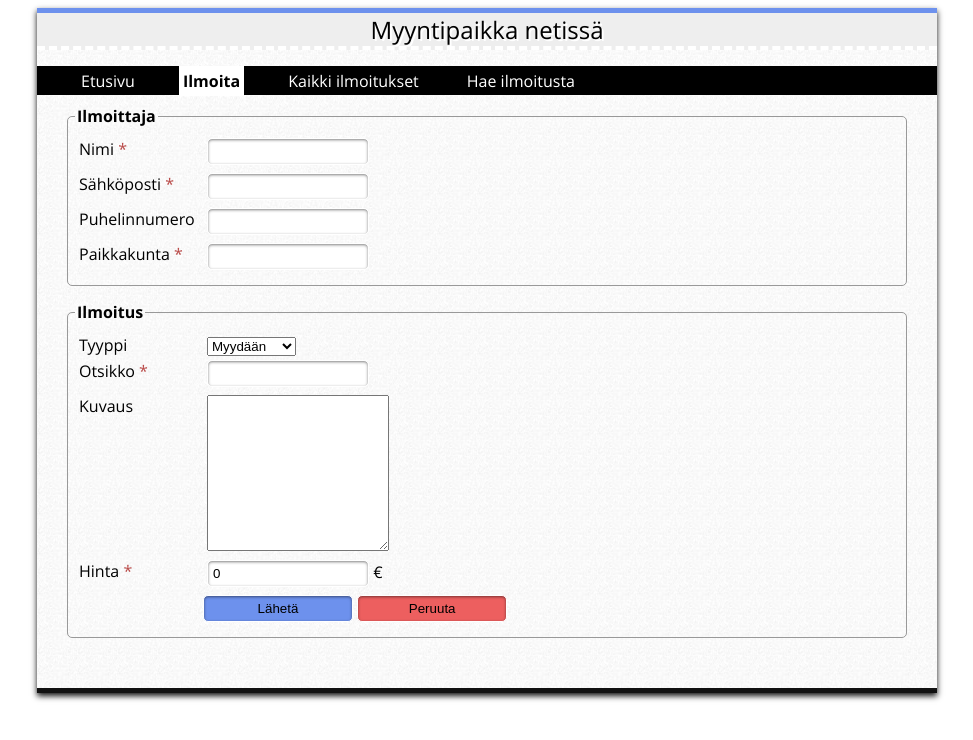
After one commit to suomisim/php, a PHP site: page /Ilmoituspalsta/uusiIlmoitus.php in a window 1280 px wide. The commit adds this page. Shown: the top 740 px of the page, without its empty margins (153-1126 px from the left). Run offline with PHP 8.4, Linux system fonts and the light colour scheme.

Commit message:
Add Ilmoituspalsta

```diff
--- /dev/null
+++ b/Ilmoituspalsta/ilmoitus.css
@@ -0,0 +1,142 @@
+@charset "utf-8";
+
+@font-face {
+	font-family: 'Open Sans';
+	font-style: normal;
+	font-weight: 700;
+	src: local('Open Sans Bold'), local('OpenSans-Bold'),
+		url('http://themes.googleusercontent.com/static/fonts/opensans/v6/k3k702ZOKiLJc3WVjuplzHhCUOGz7vYGh680lGh-uXM.woff')
+		format('woff');
+}
+
+@font-face {
+	font-family: 'Open Sans';
+	font-style: normal;
+	font-weight: 400;
+	src: local('Open Sans'), local('OpenSans'),
+		url('http://themes.googleusercontent.com/static/fonts/opensans/v6/cJZKeOuBrn4kERxqtaUH3T8E0i7KZn-EPnyo3HZu7kw.woff')
+		format('woff');
+}
+
+body {
+	background: white;
+	font-family: Open Sans, Helvetica, sans-serif;
+}
+
+.tausta {
+	background: url('harmaa.jpg');
+	border-bottom: 5px solid #111;
+	box-shadow: 0px 3px 6px #111;
+	max-width: 900px;
+	min-width: 500px;
+	margin-left: auto;
+	margin-right: auto;
+	min-height: 680px;
+}
+
+header, navi, article, footer {
+	display: block;
+}
+
+header {
+	border-top: 5px solid #6d91ed;
+	background-color: #eee;
+	padding: 0 2%;
+	border-bottom: 4px dashed #fff;
+	width: 96%;
+	color: #000;
+	text-shadow: 2px 2px 0px #fff;
+	font-size: 24px;
+	text-align: center;
+}
+
+nav {
+	height: 29px;
+	width: 100%;
+	background: #000;
+	color: white;
+}
+
+nav ul {
+	list-style: none;
+}
+
+nav ul li {
+	float: left;
+	margin-right: 40px;
+	padding: 4px;
+}
+
+nav a:hover {
+	color: blue;
+}
+
+nav  a {
+	display: block;
+	text-decoration: none;
+	color: white;
+}
+
+article {
+
+}
+
+p {
+	margin: 4px;
+}
+
+fieldset {
+	padding: 7px;
+	margin-left: 30px;
+	margin-right: 30px;
+	margin-top: 10px;
+	margin-bottom: 15px;
+	border-radius: 5px;
+	border: 1px solid #999;
+}
+
+legend {
+	font-weight: bold;
+}
+
+fieldset input {
+	border-radius: 5px;
+	padding: 5px;
+	margin-bottom: 4px;
+	border: 1px solid white;
+	color: black;
+	box-shadow: inset 0 1px 3px rgba(0, 0, 0, 0.50);
+	-moz-box-shadow: inset 0 1px 3px rgba(0, 0, 0, 0.50);
+	-webkit-box-shadow: inset 0 1px 3px rgba(0, 0, 0, 0.50);
+	width: 150px;
+}
+
+input.text {
+	border-radius: 5px;
+	padding: 5px;
+	margin-bottom: 4px;
+	border: 1px solid white;
+	color: black;
+	box-shadow: inset 0 1px 3px rgba(0, 0, 0, 0.50);
+	-moz-box-shadow: inset 0 1px 3px rgba(0, 0, 0, 0.50);
+	-webkit-box-shadow: inset 0 1px 3px rgba(0, 0, 0, 0.50);
+	width: 150px;
+}
+
+fieldset input:hover, textarea:hover {
+	border-color: #6d91ed;
+}
+
+.blue {
+	background: #6d91ed;
+}
+
+.red {
+	background: #ed5f5f;
+}
+
+.active {
+	color: black;
+	background-color: white;
+	font-weight: bold
+}
--- /dev/null
+++ b/Ilmoituspalsta/ilmoitus.php
@@ -0,0 +1,280 @@
+<?php
+class Ilmoitus {
+	// Virhekoodeja vastaavat virheilmoitukset, staattinen lista eli luodaan kerran
+	private static $virhelista = array (
+			- 1 => "Tuntematon virhe",
+			0 => "",
+			11 => "Nimi ei voi olla tyhjä",
+			12 => "Nimessä tulee olla vain kirjaimia",
+			13 => "Nimessä on liian vähän merkkejä",
+			14 => "Nimessä on liikaa merkkejä",
+			21 => "Sähköpostiosoite ei voi olla tyhjä",
+			22 => "Tarkasta sähköpostiosoitteen oikeellisuus",
+			31 => "Tarkasta puhelinnumeron oikeellisuus",
+            32 => "Puhelinnumero ei saa olla tyhjä",
+            33 => "Puhelinnumero on liian lyhyt/pitkä",
+			41 => "Paikkakunta ei voi olla tyhjä",
+			42 => "Paikkakunnassa ei voi olla numeroita",
+			51 => "Otsikko ei voi olla tyhjä",
+			52 => "Otsikossa on liian vähän tai liikaa kirjaimia",
+			53 => "Otsikossa on kiellettyjä merkkejä",
+			61 => "Kuvaus ei voi olla tyhjä",
+			62 => "Kuvauksessa on liian vähän kirjaimia",
+			63 => "Kuvaus on liian pitkä",
+			64 => "Kuvauksessa on kiellettyjä kirjaimia tai merkkejä",
+			70 => "Hinta on pakollinen",
+			71 => "Hinta on virheellinen",
+			72 => "Hinta on liian pieni",
+			73 => "Hinta on liian suuri"
+	);
+
+	// Kertoo virhekoodia vastaavan virhetekstin
+	public static function getError($virhekoodi) {
+		if (isset ( self::$virhelista [$virhekoodi] ))
+			return self::$virhelista [$virhekoodi];
+
+		return self::$virhelista [- 1];
+	}
+
+	// Luokan attribuutit
+	private $nimi;
+	private $email;
+	private $puhnro;
+	private $paikkakunta;
+	private $tyyppi;
+	private $otsikko;
+	private $kuvaus;
+	private $hinta;
+	private $id;
+
+	// Konstruktori
+
+	// $ilmoitus = new Ilmoitus(" Sirpa ", "sirpa.marttila@haaga-helia.fi");
+    // tai $ilmoitus = new Ilmoitus();
+
+	function __construct($nimi = "", $email = "", $puhnro = "", $paikkakunta = "", $tyyppi = "", $otsikko = "", $kuvaus = "", $hinta = 0, $id = 0) {
+		$this->nimi = trim ( mb_convert_case ( $nimi, MB_CASE_TITLE, "UTF-8" ) );
+		$this->email = trim ( $email );
+		$this->puhnro = trim ( $puhnro );
+		$this->paikkakunta = trim ( mb_convert_case ( $paikkakunta, MB_CASE_TITLE, "UTF-8" ) );
+		$this->tyyppi = $tyyppi;
+		$this->otsikko = trim ( mb_convert_case ( $otsikko, MB_CASE_TITLE, "UTF-8" ) );
+		$this->kuvaus = trim ( $kuvaus );
+		$this->hinta = trim ( $hinta );
+		$this->id = $id;
+	}
+
+	public function setNimi($nimi) {
+		$this->nimi = trim ( $nimi );
+	}
+
+	public function getNimi() {
+		return $this->nimi;
+	}
+    // $nimiVirhe = $ilmoitus->checkNimi();
+	public function checkNimi($required = true, $min = 3, $max = 50) {
+		// Jos saa olla tyhjä ja on tyhjä
+		if ($required == false && strlen ( $this->nimi ) == 0) {
+			return 0;
+		}
+
+		// Jos ei saa olla tyhjä ja on tyhjä
+		if ($required == true && strlen ( $this->nimi ) == 0) {
+			return 11;
+		}
+
+		// Jos nimen muoto ei ole oikea
+		if (preg_match ( "/[^a-zåäöA-ZÅÄÖ\- ]/", $this->nimi )) {
+			return 12;
+		}
+
+		// Jos nimi on liian lyhyt
+		if (strlen ( $this->nimi) < $min) {
+			return 13;
+		}
+
+		// Jos nimi on liian pitkä
+		if (strlen ( $this->nimi ) > $max) {
+			return 14;
+		}
+
+		// Kentässä ei ole virhettä
+		return 0;
+	}
+
+	// Email
+	public function setEmail($email) {
+		$this->email = trim ( $email );
+	}
+
+	public function getEmail() {
+		return $this->email;
+	}
+
+	public function checkEmail($required = true) {
+//      if (preg_match ( "/[^a-zåäöA-ZÅÄÖ\- ]/", $this->email )) {
+//            return 22;
+//        }
+        if ($required == true && strlen ( $this->email ) == 0) {
+			return 21;
+		}
+
+        //Kentässä ei ole virhettä
+		return 0;
+	}
+
+	public function setPuhnro($puhnro) {
+		$this->puhnro = trim ( $puhnro );
+	}
+
+	public function getPuhnro() {
+		return $this->puhnro;
+	}
+
+	public function checkPuhnro($required = true) {
+        // Jos saa olla tyhjä ja on tyhjä
+		if ($required == false && strlen ( $this->puhnro ) == 0) {
+			return 0;
+		}
+		// Jos ei saa olla tyhjä ja on tyhjä
+		if ($required == true && strlen ( $this->puhnro ) == 0) {
+			return 32;
+		}
+		// Jos puhelinnumeron muoto ei ole oikea
+		if (! preg_match ( "/^\+?\d{8,15}$/", $this->puhnro )) {
+			return 31;
+		}
+        return 0;
+	}
+
+	public function setPaikkakunta($paikkakunta) {
+		$this->paikkakunta = trim ( $paikkakunta );
+	}
+
+	public function getPaikkakunta() {
+		return $this->paikkakunta;
+	}
+
+	public function checkPaikkakunta($required = true) {
+		// Jos saa olla tyhjä ja on tyhjä
+		if ($required == false && strlen ( $this->paikkakunta ) == 0) {
+			return 0;
+		}
+
+		// Jos ei saa olla tyhjä ja on tyhjä
+		if ($required == true && strlen ( $this->paikkakunta ) == 0) {
+			return 41;
+		}
+
+		// Jos muoto ei ole oikea
+
+
+		// Kentässä ei ole virhettä
+		return 0;
+	}
+
+
+	public function setTyyppi($tyyppi) {
+		$this->tyyppi = trim ( $tyyppi );
+	}
+
+	public function getTyyppi() {
+		return $this->tyyppi;
+	}
+
+	public function checkTyyppi($required = true) {
+		return 0;
+	}
+
+	public function setOtsikko($otsikko) {
+		$this->otsikko = trim ( $otsikko );
+	}
+
+	public function getOtsikko() {
+		return $this->otsikko;
+	}
+
+	public function checkOtsikko($required = true, $min = 2, $max = 100) {
+		return 0;
+	}
+
+	public function setKuvaus($kuvaus) {
+		$this->kuvaus = trim ( $kuvaus );
+	}
+
+	public function getKuvaus() {
+		return $this->kuvaus;
+	}
+
+	public function checkKuvaus($required = true, $min = 3, $max = 1000) {
+		if ($required == false && strlen ( $this->kuvaus ) == 0) {
+			return 0;
+		}
+
+		if ($required == true && strlen ( $this->kuvaus ) == 0) {
+			return 61;
+		}
+
+		if (strlen ( $this->kuvaus ) < $min) {
+			return 62;
+		}
+
+		if (strlen ( $this->kuvaus ) > $max) {
+			return 63;
+		}
+        // Jos kuvauksen muoto ei ole oikea
+		if (preg_match ( "/[^a-zåäöA-ZÅÄÖ0-9\- ]/", $this->kuvaus )) {
+			return 64;
+		}
+
+		return 0;
+	}
+
+	public function setHinta($hinta) {
+		$this->hinta = trim ( $hinta );
+	}
+
+	public function getHinta() {
+		return $this->hinta;
+	}
+
+	// $hintaVirhe = $ilmoitus->checkHinta();
+	public function checkHinta($required = true, $min = 0.0, $max = 100000.0) {
+
+		// Jos saa olla tyhjä ja on tyhjä
+		if ($required == false && strlen ( $this->hinta ) == 0) {
+			return 0;
+		}
+
+		// Jos ei saa olla tyhjä ja on tyhjä
+		if ($required == true && strlen ( $this->hinta ) == 0) {
+			return 70;
+		}
+
+		// Jos hinnan muoto ei ole oikea
+        if (! preg_match ( "/^\d+(\.\d{2})?$/", $this->hinta )) {
+            return 71;
+        }
+
+		// Jos hinta on liian pieni
+        if ($this->hinta < $min) {
+            return 72;
+        }
+		// Jos hinta on liian suuri
+        if ($this->hinta > $max) {
+            return 73;
+        }
+
+
+		return 0;
+	}
+
+	public function setId($id) {
+		$this->id = trim ( $id );
+	}
+
+	public function getId() {
+		return $this->id;
+	}
+}
+?>
--- /dev/null
+++ b/Ilmoituspalsta/uusiIlmoitus.php
@@ -0,0 +1,124 @@
+<?php
+require_once "ilmoitus.php";
+
+if (isset ( $_POST ["submit"] )) {
+    $ilmoitus = new Ilmoitus($_POST["nimi"], $_POST["email"], $_POST["puhnro"], $_POST["paikkakunta"], $_POST["tyyppi"], $_POST["otsikko"], $_POST["kuvaus"], $_POST["hinta"]); //huom järjestys
+
+   // print_r($ilmoitus); Voi käyttää virheiden selvitykseen
+
+    $nimiVirhe = $ilmoitus->checkNimi();
+    $emailVirhe = $ilmoitus->checkEmail();
+    $hintaVirhe = $ilmoitus->checkHinta(true, 0.0, 1000.0);
+    $puhnroVirhe = $ilmoitus->checkPuhnro();
+    $kuvausVirhe = $ilmoitus->checkKuvaus();
+}
+elseif (isset ( $_POST ["peruuta"] )) {
+	header ( "location: index.php" );
+	exit ();
+}
+else {
+    $ilmoitus = new Ilmoitus(); //tyhjä olio
+    $nimiVirhe = 0; //virheet nollaksi kun saavutaan sivulle
+    $emailVirhe = 0;
+    $hintaVirhe = 0;
+    $puhnroVirhe = 0;
+    $kuvausVirhe = 0;
+}
+?>
+<!DOCTYPE html>
+<html>
+<head>
+<meta charset="UTF-8">
+<title>Myyntipaikka netissä - osta, myy &amp; vaihda!</title>
+<meta name="author" content="Sirpa Marttila">
+<link href="ilmoitus.css" rel="stylesheet">
+<style type="text/css">
+label {
+	display: block;
+	float: left;
+	width: 8em;
+}
+</style>
+</head>
+<body>
+	<div class="tausta">
+		<header> Myyntipaikka netissä </header>
+		<nav>
+			<ul>
+				<li><a href="index.php">Etusivu</a></li>
+				<li class="active">Ilmoita</li>
+				<li><a href="">Kaikki ilmoitukset</a></li>
+				<li><a href="">Hae ilmoitusta</a></li>
+			</ul>
+		</nav>
+
+		<article>
+			<form action="uusiIlmoitus.php" method="post">
+				<fieldset>
+
+					<legend>Ilmoittaja</legend>
+					<p>
+						<label>Nimi <span style="color: #B94A48">*</span></label> <input
+							type="text" name="nimi" value="<?php print(htmlentities ($ilmoitus->getNimi(), ENT_QUOTES, "UTF-8")) ?>">
+                        <span class="virhe"><?php print($ilmoitus->getError($nimiVirhe))?></span>
+                    </p>
+
+					<p>
+						<label>Sähköposti <span style="color: #B94A48">*</span></label> <input
+							type="text" name="email" value="<?php print(htmlentities ($ilmoitus->getEmail(), ENT_QUOTES, "UTF-8")) ?>">
+                        <span class="virhe"><?php print($ilmoitus->getError($emailVirhe))?></span>
+					</p>
+
+					<p>
+						<label>Puhelinnumero</label> <input type="text" name="puhnro"
+							value="<?php print(htmlentities ($ilmoitus->getPuhnro(), ENT_QUOTES, "UTF-8")) ?>">
+                        <span class="virhe"><?php print($ilmoitus->getError($puhnroVirhe))?></span>
+					</p>
+
+					<p>
+						<label>Paikkakunta <span style="color: #B94A48">*</span></label> <input
+							type="text" name="paikkakunta" value="<?php print(htmlentities ($ilmoitus->getPaikkakunta(), ENT_QUOTES, "UTF-8")) ?>">
+                        <span class="virhe"><?php print($ilmoitus->getError($nimiVirhe))?></span>
+					</p>
+
+				</fieldset>
+
+				<fieldset>
+
+					<legend>Ilmoitus</legend>
+					<p>
+						<label>Tyyppi</label> <select name="tyyppi">
+							<option value="1">Myydään</option>
+							<option value="2">Ostetaan</option>
+							<option value="3">Vaihdetaan</option>
+						</select>
+					</p>
+
+					<p>
+						<label>Otsikko <span style="color: #B94A48">*</span></label> <input
+							type="text" name="otsikko" value="<?php print(htmlentities ($ilmoitus->getOtsikko(), ENT_QUOTES, "UTF-8")) ?>">
+                        <span class="virhe"><?php print($ilmoitus->getError($nimiVirhe))?></span>
+					</p>
+
+					<p>
+						<label>Kuvaus</label>
+						<textarea rows="10" name="kuvaus"><?php print(htmlentities ($ilmoitus->getKuvaus(), ENT_QUOTES, "UTF-8")) ?></textarea>
+                        <span class="virhe"><?php print($ilmoitus->getError($kuvausVirhe))?></span>
+					</p>
+
+					<p>
+						<label>Hinta <span style="color: #B94A48">*</span></label> <input
+							size="16" type="text" name="hinta" value="<?php print(htmlentities ($ilmoitus->getHinta(), ENT_QUOTES, "UTF-8")) ?>"> &euro;
+                        <span class="virhe"><?php print($ilmoitus->getError($hintaVirhe))?></span>
+					</p>
+
+					<p style="margin-left: 8em">
+						<input class="blue" type="submit" name="submit" value="Lähetä">
+                        <input class="red" type="submit" name="peruuta" value="Peruuta">
+					</p>
+				</fieldset>
+			</form>
+		</article>
+	</div>
+</body>
+</html>
```
Also changed, not shown: Ilmoituspalsta/index.php (added, +33 -0 lines), Luntti.md (+13 -1 lines), Toka.php (+2 -26 lines), Ilmoituspalsta/harmaa.jpg (added).
